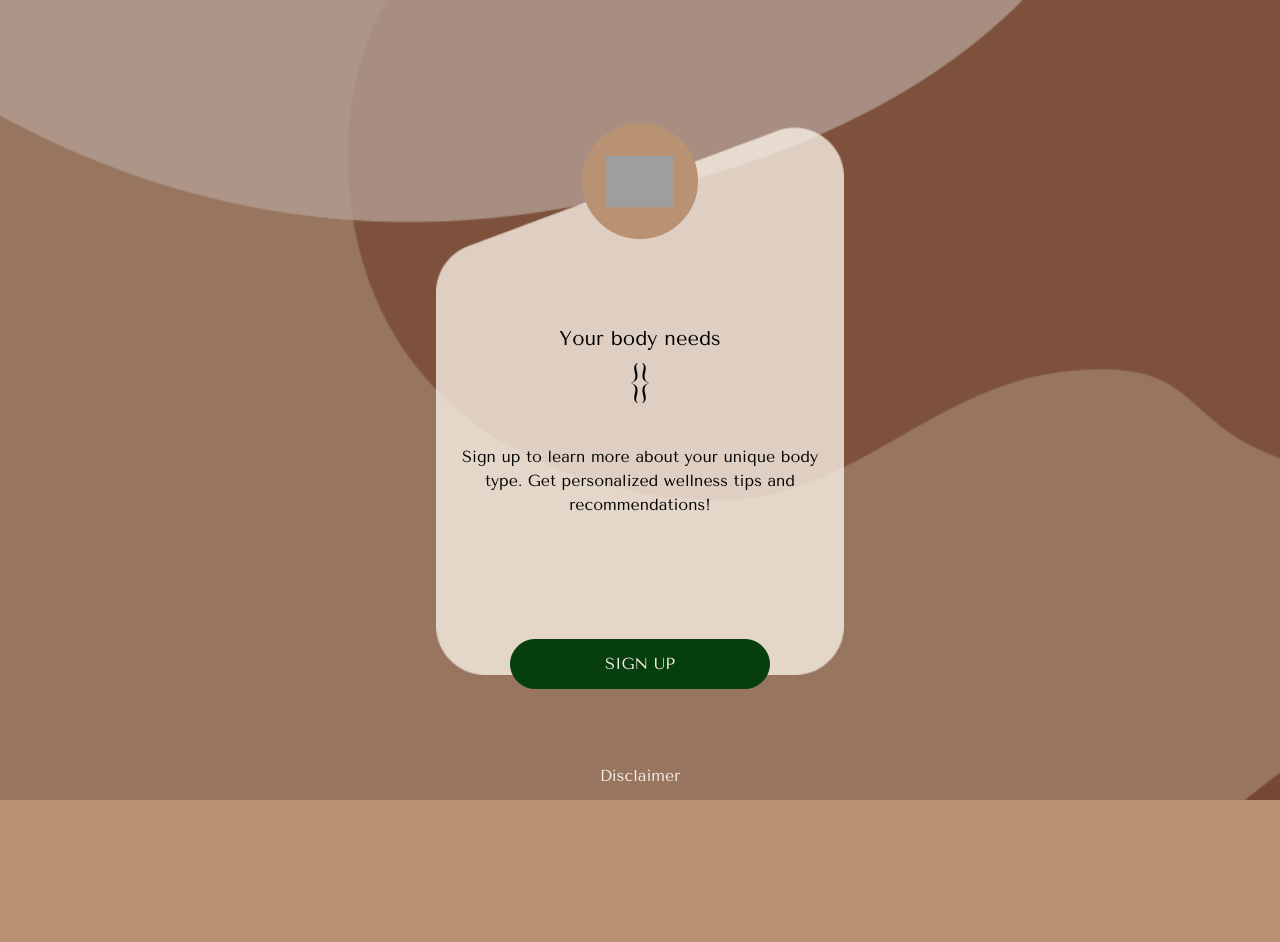
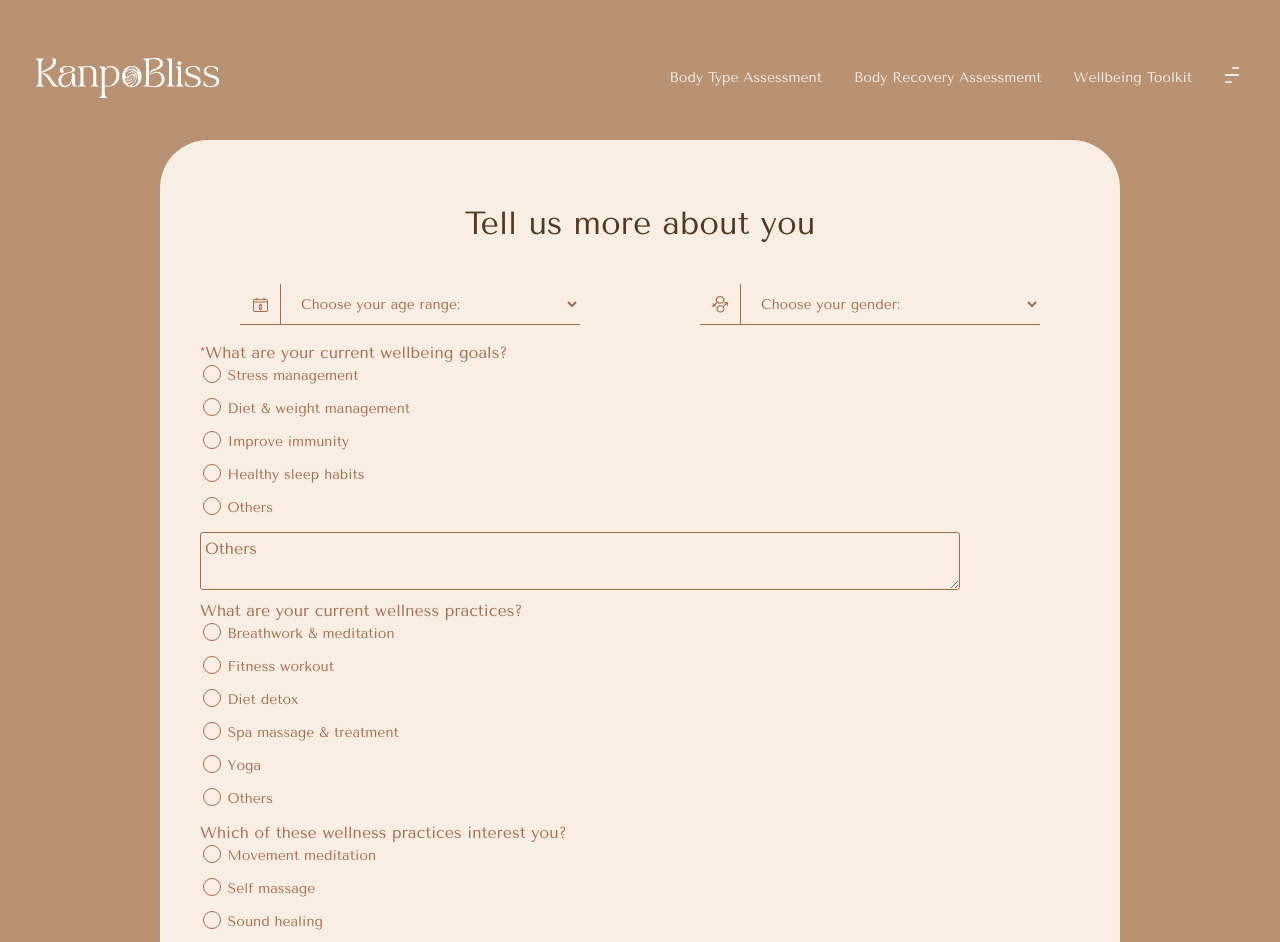
Before and after one commit to tivivui95/kanpobliss, a Next.js app: page /views/10 in a window 1280 px wide. Shown: the top 942 px of the page. Before the commit the page ends 800 px from the top, so only its background shows below. Built offline with nearby package versions, Linux system fonts and the light colour scheme; grey boxes are pictures that could not be loaded.

Commit message:
final flow quiz 1

```diff
--- a/components/quiz/QuesList.js
+++ b/components/quiz/QuesList.js
@@ -76,7 +76,7 @@ export const RenderBonus = ({ data, onSub}) => {
 
     return (
         <>
-            <h2 className={styles.head2}>Choose 3 options: </h2>
+            <h2 className={styles.head2}>Out of what you selected previously, select 3 symptoms that you feel is most severe now.</h2>
             <div className="grid md:grid-cols-2 gap-4 p-6 md:pb-10">
                 {data.map((answers, index) => (
                     <div key={index}>
--- a/components/quiz/quiz1data.js
+++ b/components/quiz/quiz1data.js
@@ -36,7 +36,7 @@ export const Allquestion = [
             },
             {
                 data: 'Not applicable',
-                ind: 0,
+                ind: 100,
             },
         ]
     },
--- a/pages/main.js
+++ b/pages/main.js
@@ -22,8 +22,11 @@ const FirstContent = () => {
             <div className="flex flex-col w-40 md:w-full">
                 <Link href='/body-type'>
                     <a>
-                    <div className="w-full block h-56 md:h-80 relative">
-                    <Image src='/images/4/Body Type.png' alt='' layout="fill" objectFit="cover" className="rounded-lg" />
+                    <div className="w-full block h-56 md:h-80 relative md:hidden">
+                    <Image src='/images/4/Body Type.png' alt='' height={224} width='120%' objectFit="cover" className={MainStyles.roundedcustomfull} />
+                    </div>
+                    <div className="w-full hidden md:block h-56 md:h-80 relative">
+                    <Image src='/images/4/Body Type.png' alt='' layout="fill" objectFit="cover" className={MainStyles.roundedcustomfull} />
                     </div>
                     <h1 className="nearwhite mt-4">Body Type Assessment</h1>
                     <p className={MainStyles.content}>Discover your unique body type. Get meals and wellness guide just for you!</p>
@@ -38,11 +41,14 @@ const SecondContent = () => {
     return (
         <>
             <div className="flex flex-col w-40 md:w-full">
-                <div className="w-full h-56 md:h-80 relative">
-                    <Image src='/images/4/image 2.png' alt='' layout="fill" objectFit="cover" className="rounded-lg" />
+                <div className="w-full h-96 md:h-96 relative rounded-3xl md:hidden">
+                    <Image src='/images/4/image 2.png' alt='' height={384} width='120%' objectFit="cover" className="rounded-3xl" />
                 </div>
-                <h1 className="nearwhite mt-4">Body Recovery Assessment</h1>
-                <p className={MainStyles.content}>Recover from jet-lag or nourish an upset stomach? Get back to feeling your best!</p>
+                <div className="w-full h-96 md:h-96 relative hidden md:block">
+                    <Image src='/images/4/image 2.png' alt='' layout="fill" objectFit="cover"  className="rounded-3xl" />
+                </div>
+                <h1 className="nearwhite md:mt-80 w-80 md:ml-4 md:text-2xl md:w-full md:pt-6  md:rotate-0 rotate-90 -ml-36 mt-40 absolute z-20">Body Recovery Assessment</h1>
+                {/* <p className={MainStyles.content}>Recover from jet-lag or nourish an upset stomach? Get back to feeling your best!</p> */}
             </div>
 
         </>
@@ -53,11 +59,14 @@ const ThirdContent = () => {
     return (
         <>
             <div className="flex flex-col w-40 md:w-full">
-                <div className="w-full block h-56 md:h-80 relative">
-                    <Image src='/images/4/image 4.png' alt='' layout="fill" objectFit="cover" className="rounded-lg" />
+                <div className="w-full block h-96 md:h-96 relative md:hidden">
+                    <Image src='/images/4/image 4.png' alt='' height={384} width='120%' objectFit="cover" className="rounded-3xl" />
                 </div>
-                <h1 className="nearwhite mt-4">Wellbeing Toolkit</h1>
-                <p className={MainStyles.content}>Tools to help you move one step closer to your wellbeing goals</p>
+                <div className="w-full h-96 md:h-96 relative hidden md:block">
+                    <Image src='/images/4/image 4.png' alt='' layout="fill" objectFit="cover" className="rounded-3xl" />
+                </div>
+                <h1 className="nearwhite md:mt-80 w-80 md:rotate-0 md:ml-4 md:text-2xl md:w-full md:pt-6  rotate-90 -ml-36 mt-40 absolute z-20">Wellbeing Toolkit</h1>
+                {/* <p className={MainStyles.content}>Tools to help you move one step closer to your wellbeing goals</p> */}
             </div>
 
         </>
@@ -100,7 +109,7 @@ function Content() {
     return (
         <>
         <div className="ml-12 mb-4 mt-6 md:container md:mx-auto md:pl-8 md:pr-8">
-            <Image src='/images/image 14.png' className={MainStyles.moonimg} width={148} height={148} />
+            <Image src='/images/image 14.png' className={MainStyles.moonimg} width={100} height={100} objectFit='scale-down' alt="" />
             <div className={MainStyles.head1}>Hello, &nbsp;<h1>friend!</h1></div>
             <div className={MainStyles.head2}>How would you like to get started?</div>
             <div className={MainStyles.space}></div>
--- a/pages/navbar.js
+++ b/pages/navbar.js
@@ -146,7 +146,7 @@ export default function Navbar() {
                     <div className="w-auto inline-block md:relative absolute right-2 top-4" id="mobile-menu">
                         <ul className="flex flex-col pt-4 md:flex-row md:items-center md:space-x-8 md:mt-0 md:text-sm md:font-medium">
                             <li className={MainStyles.lighttext}>
-                            <Link href='/11'>
+                            <Link href='/quiz'>
                                 <a  className="block py-2 pr-4 pl-3 rounded md:bg-transparent md:p-0" aria-current="page">Body Type Assessment</a>
                                 </Link>
                             </li>
--- a/pages/quiz.js
+++ b/pages/quiz.js
@@ -55,12 +55,15 @@ export default function Main() {
         } else {
 
             mantraList.map((matraEl) => {
-                let checkStop = true;
                 let i = 0;
-                while (checkStop) {
-                    anslists[i][1] == matraEl ? checkStop = false: i++
+                if (anslists) {
+                    while (i < anslists.length) {
+                        if (anslists[i])
+                        anslists[i][1] == matraEl ? res.push(anslists[i]): null;
+                        i++;
+                    }
                 }
-                res.push(anslists[i]);
+
             })
             onResultTie(true);
             onChangeShow(true);
@@ -86,14 +89,19 @@ export default function Main() {
         console.log('result', resSorted);
         console.log('ans List: ', anslists);
         let res = [];
-        for (let inx = 0; inx < 3; inx++) {
+        for (let inx = 0; inx < resSorted.length; inx++) {
             const matraEl = resSorted[inx];
-            let checkStop = true;
                 let i = 0;
-                while (checkStop) {
-                    anslists[i][1] == matraEl ? checkStop = false: i++
+                while (true) {
+                    if (anslists[i])
+                    if (anslists[i][1] == matraEl) {
+                        res.push(anslists[i]);
+                        i++;
+                        break;
+                    } else i++;
+                    else break;
                 }
-                res.push(anslists[i]);
+
         }
         console.log('res',res);
         onResultTie(false);
@@ -182,7 +190,7 @@ export default function Main() {
                     <div className="mt-4"></div>
                     <div className={!showItem ? 'block' : 'hidden'}>
                         <div className={styles.graybar}>
-                            <div className={styles.greenbar} style={{ marginLeft: curPage * 25 }}></div>
+                            <div className={styles.greenbar} style={{ width: 25 + curPage * 25 }}></div>
                         </div>
                     </div>
 
--- a/pages/views/10.js
+++ b/pages/views/10.js
@@ -2,13 +2,18 @@ import Image from "next/image";
 import Navbar, { MBFooter, Footer } from "../navbar";
 import Link from "next/link";
 import Disclaimer from './29';
+import Content9 from "./9";
+
 import React, { useState } from "react";
 
-import styles from '../../styles/11.module.css'
+
+import styles from '../../styles/11.module.css';
+
 
 const Content10 = ({ Mantra }) => {
 
     const [ disclaim, onShowDisclaim ] = useState(false);
+    const [ info, onGetInfo ] = useState(true);
 
     const onChangeThing = () => {
 
@@ -16,7 +21,7 @@ const Content10 = ({ Mantra }) => {
 
     return (
         <>
-        {!disclaim ?
+        {!disclaim && !info ?
         <>
         <div className={styles.container}>
             <div className={styles.content}>
@@ -38,7 +43,7 @@ const Content10 = ({ Mantra }) => {
             </div>
         </div>
         <a onClick={() => onShowDisclaim(true)} className="absolute bottom-3 nearwhite text-center w-full">Disclaimer</a>
-        </>: <Disclaimer onNav={onShowDisclaim} /> }
+        </>: info ? <Content9 onChange={onGetInfo} /> : <Disclaimer onNav={onShowDisclaim} /> }
 
 
         </>
--- a/pages/views/13.js
+++ b/pages/views/13.js
@@ -1,10 +1,19 @@
 import Image from "next/image";
 import Navbar, { MBFooter, Footer } from "../navbar";
 import Link from "next/link";
-
+import useInterval from "../../components/useInterval";
+import React, { useState, useEffect } from "react";
 import styles from '../../styles/13.module.css'
 
 const Content13 = ({ Mantra }) => {
+    const [ countdown, setCountdown ] = useState(10);
+    const [ btn, onShowBtn ] = useState(false);
+
+    useInterval(() => {
+        countdown > 0 ?
+        setCountdown(countdown-1) : onShowBtn(true);
+    }, 1000)
+
     return (
         <>
         <Navbar />
@@ -23,7 +32,9 @@ const Content13 = ({ Mantra }) => {
                         Any reliance by you on the information contained in this website shall be at your own risk. Kanpobliss makes no express or implied representation or warranty regarding the completeness, accuracy, reliability or currency of the information contained in the Materials. To the fullest extent permitted by law, Kanpobliss disclaims all express or implied warranties, including but not limited to, warranties of satisfactory quality, merchantability, and fitness for a particular purpose. Kanpobliss shall not be liable for any damage or loss of any kind directly or indirectly arising from or in connection with your use or inability to access www.website.com and/or use the Materials.
                         <br></br>
                         The provision of access to other external websites is solely for your convenience and does not imply Kanpobliss&apos;s endorsement of, or affiliation or association to, the linked web sites or their operators. Kanpobliss is not responsible for the availability, accuracy or content of these external sites. Your access of any linked web site shall be at your sole risk. Kanpobliss shall not be responsible for any damage or loss to you arising from or in connection with your use of such web sites.</p>
-                    <Link href={'/home?Mantra=' + Mantra}><a className={styles.resultbtn}>SEE RESULT (10S)</a></Link>
+                        {btn ? <Link href={'/home?Mantra=' + Mantra}><a className={styles.resultbtn}>SEE RESULT</a></Link>:
+                        <a className={styles.resultbtn}>SEE RESULT ({countdown}S)</a>}
+
                 </div>
             </div>
         </div>
--- a/pages/views/9.js
+++ b/pages/views/9.js
@@ -4,10 +4,58 @@ import styles from '../../styles/6p.module.css';
 import MainStyles from '../../styles/Main.module.css';
 import { useState } from "react";
 
-export default function Content9() {
+const InputData = ( {text} ) => {
+    const [check, setChecked] = useState(false);
+    const handleInputChange = (event) => {
+        const target = event.target;
+        const value = target.type === 'checkbox' ? target.checked : target.value;
+        setChecked(value);
+    }
+    return (
+        <label className="checkbox text-xs -ml-4">
+                                <input
+                                    name="isGoing"
+                                    type="checkbox"
+                                    checked={check}
+                                    onChange={handleInputChange}
+                                />
+                                <span className="checkmark"></span>
+                                <span className="labelcheck text-sm">&#160; &#160; &#160;
+                                {text}</span>
+                            </label>
+    )
+}
+
+const Q1 = [
+    'Stress management',
+    'Diet & weight management',
+    'Improve immunity',
+    'Healthy sleep habits ',
+    'Others'
+]
+
+const Q2 = [
+    'Breathwork & meditation',
+    'Fitness workout',
+    'Diet detox',
+    'Spa massage & treatment',
+    'Yoga',
+    'Others'
+]
+
+const Q3 = [
+    'Movement meditation',
+    'Self massage',
+    'Sound healing',
+    'Plant medicine',
+    'Others'
+]
+
+export default function Content9({ onChange }) {
     const [age, onChangeAge] = useState('Choose your age range:');
     const [gender, onChangeGender] = useState(0);
     const [check1st, on1stChecked] = useState(false);
+
     const handleAge = (event) => {
         onChangeAge(event.target.value)
     }
@@ -17,9 +65,9 @@ export default function Content9() {
     const handleInputChange = (event) => {
         const target = event.target;
         const value = target.type === 'checkbox' ? target.checked : target.value;
-        const name = target.name;
         on1stChecked(value);
     }
+
     return (
         <>
         <Navbar />
@@ -59,37 +107,20 @@ export default function Content9() {
                             </div>
                         </div>
                         <div className="text-left">
-                            <div className="test-base brown">*What are your current wellbeing goals?</div>
-                            <label className="checkbox text-xs -ml-4">
-                                <input
-                                    name="isGoing"
-                                    type="checkbox"
-                                    checked={check1st}
-                                    onChange={handleInputChange}
-                                />
-                                <span className="checkmark"></span>
-                                <span className="labelcheck text-sm">&#160; &#160; &#160;
-                                Stress management</span>
-                            </label>
-                            <label className="checkbox text-xs -ml-4">
-                                <input
-                                    name="isGoing"
-                                    type="checkbox"
-                                    checked={check1st}
-                                    onChange={handleInputChange}
-                                />
-                                <span className="checkmark"></span>
-                                <span className="labelcheck text-sm">&#160; &#160; &#160;
-                                Diet & weight management</span>
-                            </label>
-                            <textarea value='Others' onChange={handleInputChange} />
+                            <div className="ml-4 test-base brown">*What are your current wellbeing goals?</div>
+                            {Q1.map((cont, ind) => <div key={ind}><InputData text={cont} /></div>)}
+                            <textarea className="ml-4 w-5/6" value='Others' onChange={handleInputChange} />
+                            <div className="ml-4 test-base brown">What are your current wellness practices?</div>
+                            {Q2.map((cont, ind) => <div key={ind}><InputData text={cont} /></div>)}
+                            <div className="ml-4 test-base brown">Which of these wellness practices interest you?</div>
+                            {Q3.map((cont, ind) => <div key={ind}><InputData text={cont} /></div>)}
                         </div>
-                        <div className={styles.submit}>Submit Answers</div>
+                        <div onClick={() => onChange(false)} className={styles.submit}>Submit Answers</div>
                         <br />
                     </div>
-                    <div className="md:mt-4">
+                    {/* <div className="md:mt-4">
                         <Image src='/images/6/next.png' alt="" width={420} height={40} />
-                    </div>
+                    </div> */}
 
                 </div>
 
--- a/styles/Main.module.css
+++ b/styles/Main.module.css
@@ -21,6 +21,10 @@
     letter-spacing: -0.3px;
 
     color: #F8EEE4;
+}
+
+.roundedcustomfull {
+    border-radius: 10px !important;
 }
 
 .mbfooter {
@@ -70,6 +74,7 @@
 
 .moonimg {
     mix-blend-mode: screen;
+    left: -20px !important;
     /* transform: rotate(-180deg); */
 }
 
```
Also changed, not shown: styles/Home.module.css (+8 -2 lines), public/images/image 14.png.
